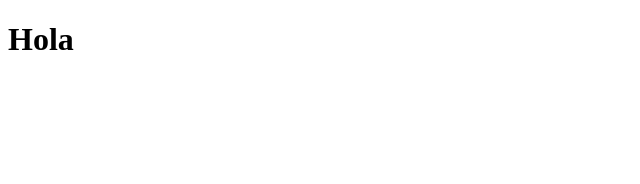
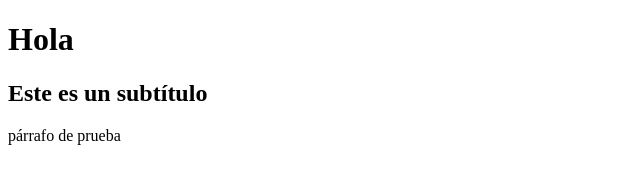
Before and after one commit to Dominic-Rivas/new-repo, a plain HTML site: page index.html in a window 1280 px wide. Shown: the whole page, without its empty margins (0-640 px from the left). Drawn offline with Linux system fonts and the light colour scheme.

Commit message:
Add textos

```diff
--- a/index.html
+++ b/index.html
@@ -5,6 +5,9 @@
 </head>
 <body>
     <h1>Hola</h1>
+    <h2>Este es un subtítulo</h2>
+    <p>párrafo de prueba</p>
 </body>
 
+
 </html>
```
